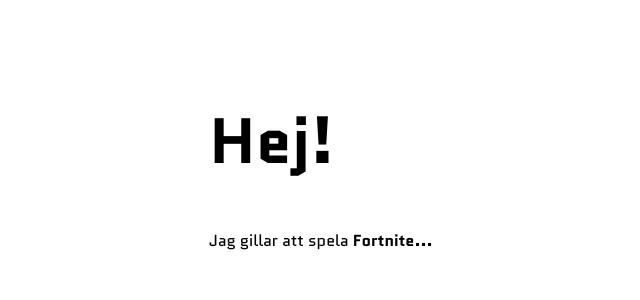
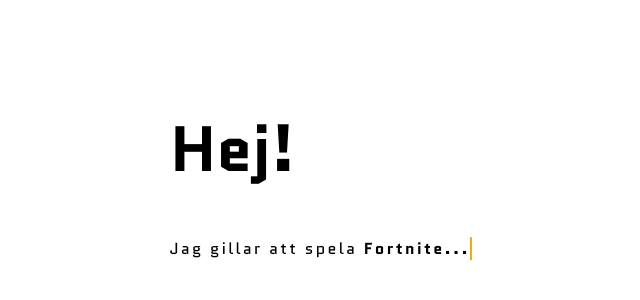
Before and after one commit to ottowidegren/website, a plain HTML site: page index.html in a window 1280 px wide. Shown: the part 240-540 px from the top of the page, without its empty margins (319-959 px from the left). Drawn offline with Linux system fonts and the light colour scheme.

Commit message:
animated text #1

```diff
--- a/index.html
+++ b/index.html
@@ -1,13 +1,15 @@
 <html>
-
   <head>
     <title>Otto Widegren</title>
-  <meta charset="utf-8">
-  <meta name="viewport" content="width=device-width, initial-scale=1">
-  <link rel="preconnect" href="https://fonts.googleapis.com">
-  <link rel="preconnect" href="https://fonts.gstatic.com" crossorigin>
-  <link href="https://fonts.googleapis.com/css2?family=Quantico:wght@400;700&display=swap" rel="stylesheet">
-  <link rel="icon" type="image/x-icon" href="images/favicon.png">
+    <meta charset="utf-8" />
+    <meta name="viewport" content="width=device-width, initial-scale=1" />
+    <link rel="preconnect" href="https://fonts.googleapis.com" />
+    <link rel="preconnect" href="https://fonts.gstatic.com" crossorigin />
+    <link
+      href="https://fonts.googleapis.com/css2?family=Quantico:wght@400;700&display=swap"
+      rel="stylesheet"
+    />
+    <link rel="icon" type="image/x-icon" href="images/favicon.png" />
     <style>
       body {
         font-family: "Quantico", sans-serif;
@@ -26,16 +28,45 @@
         left: 50%;
         transform: translate(-50%, -50%);
       }
+
+      .typewriter {
+        overflow: hidden;
+        border-right: 0.15em solid orange;
+        white-space: nowrap;
+        margin: 0 auto;
+        letter-spacing: 0.15em;
+        animation: typing 3.5s steps(40, end),
+          blink-caret 0.75s step-end infinite;
+      }
+
+      @keyframes typing {
+        from {
+          width: 0;
+        }
+
+        to {
+          width: 100%;
+        }
+      }
+
+      @keyframes blink-caret {
+        from,
+        to {
+          border-color: transparent;
+        }
+
+        50% {
+          border-color: orange;
+        }
+      }
     </style>
   </head>
-
   <body>
-
     <div id="content">
       <h1>Hej!</h1>
-    <p>Jag gillar att spela <strong>Fortnite...</strong></p>
+      <p class="typewriter">
+        Jag gillar att spela <strong>Fortnite...</strong>
+      </p>
     </div>
-
   </body>
-
 </html>
```
Lines whose indentation alone changed are shown as unchanged.
